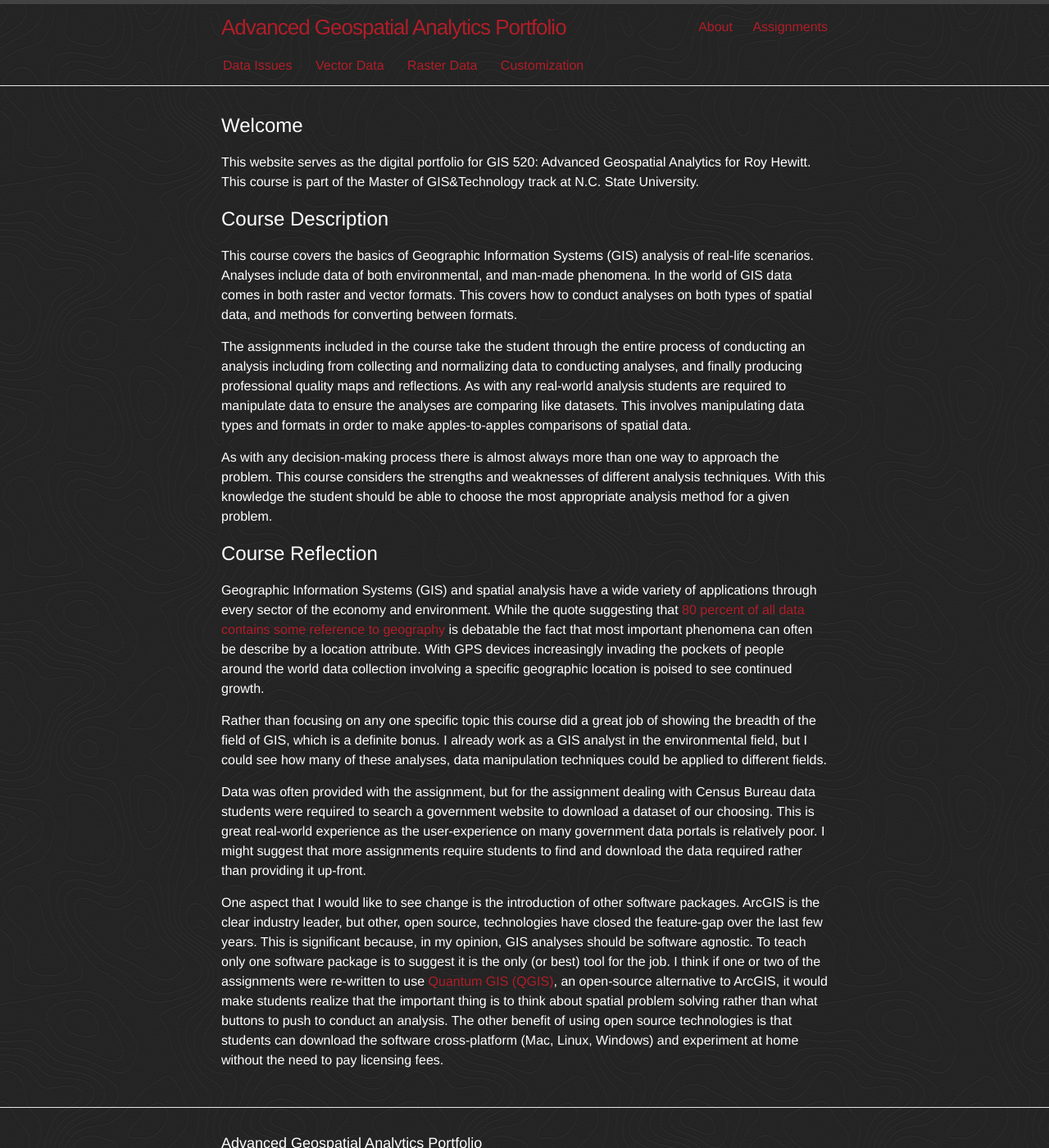
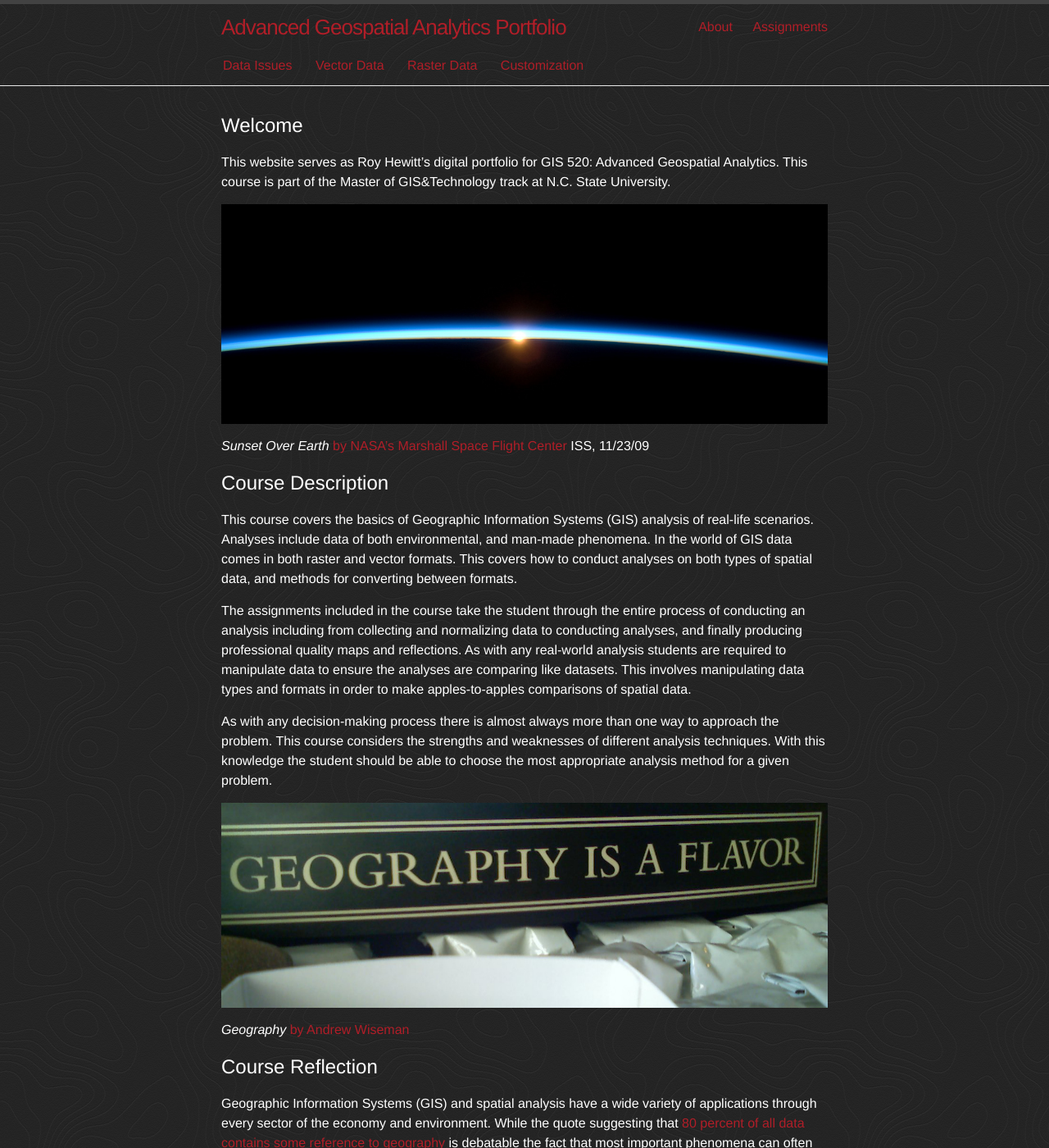
Before and after one commit to rhewitt22/advanced-spatial-analysis, a Jekyll site: the page built from index.md, in a window 1280 px wide and 1400 px high. Shown: the whole window at 82% size. Built offline with Jekyll 4.4.1, drawn with Linux system fonts in a browser that asks for light colours; some of the changed text lies outside the part shown.

Commit message:
Finished homepage

```diff
--- a/index.md
+++ b/index.md
@@ -4,7 +4,11 @@ layout: default
 
 ## Welcome
 
-This website serves as the digital portfolio for GIS 520: Advanced Geospatial Analytics for Roy Hewitt.  This course is part of the Master of GIS&amp;Technology track at N.C. State University.
+This website serves as Roy Hewitt's digital portfolio for GIS 520: Advanced Geospatial Analytics.  This course is part of the Master of GIS&amp;Technology track at N.C. State University.
+
+<a href="https://flic.kr/p/7tL7tJ">![Sunset Over Earth]({{ site.baseurl }}/img/full-size/earth.jpg "Sunset Over Earth")</a>
+
+*Sunset Over Earth* <a href="https://www.flickr.com/photos/nasamarshall/">by NASA's Marshall Space Flight Center</a> ISS, 11/23/09
 
 ## Course Description
 
@@ -13,6 +17,10 @@ This course covers the basics of Geographic Information Systems (GIS) analysis o
 The assignments included in the course take the student through the entire process of conducting an analysis including from collecting and normalizing data to conducting analyses, and finally producing professional quality maps and reflections.  As with any real-world analysis students are required to manipulate data to ensure the analyses are comparing like datasets.  This involves manipulating data types and formats in order to make apples-to-apples comparisons of spatial data.
 
 As with any decision-making process there is almost always more than one way to approach the problem.  This course considers the strengths and weaknesses of different analysis techniques.  With this knowledge the student should be able to choose the most appropriate analysis method for a given problem.
+
+<a href="https://flic.kr/p/52gcBa">![Geography is a Flavor]({{ site.baseurl }}/img/full-size/geography.jpg "Sign reads: 'Geography is a Flavor'")</a>
+
+*Geography* <a href="https://www.flickr.com/photos/awiseman/">by Andrew Wiseman</a>
 
 ## Course Reflection
 
@@ -23,3 +31,7 @@ Rather than focusing on any one specific topic this course did a great job of sh
 Data was often provided with the assignment, but for the assignment dealing with Census Bureau data students were required to search a government website to download a dataset of our choosing.  This is great real-world experience as the user-experience on many government data portals is relatively poor.  I might suggest that more assignments require students to find and download the data required rather than providing it up-front.
 
 One aspect that I would like to see change is the introduction of other software packages.  ArcGIS is the clear industry leader, but other, open source, technologies have closed the feature-gap over the last few years.  This is significant because, in my opinion, GIS analyses should be software agnostic.  To teach only one software package is to suggest it is the only (or best) tool for the job.  I think if one or two of the assignments were re-written to use [Quantum GIS (QGIS)](http://www.qgis.org/en/site/), an open-source alternative to ArcGIS, it would make students realize that the important thing is to think about spatial problem solving rather than what buttons to push to conduct an analysis.  The other benefit of using open source technologies is that students can download the software cross-platform (Mac, Linux, Windows) and experiment at home without the need to pay licensing fees.
+
+<a href="https://flic.kr/p/72PRGV">![North Carolina State University]({{ site.baseurl }}/img/full-size/ncsu.jpg "North Carolina State University")</a>
+
+*NC State University* <a href="https://www.flickr.com/photos/23727257@N00/">by Suzie Tremmel</a>
```
Also changed, not shown: _posts/2014-09-18-geocoding-tabular-data.md (+2 -0 lines), img/full-size/earth.jpg (added), img/full-size/geography.jpg (added), img/full-size/ncsu.jpg (added), img/full-size/space.jpg (added), img/thumbnails/geocoding-results-final-thumb.png (renamed from img/thumbnails/geocoding-results-final.png).
